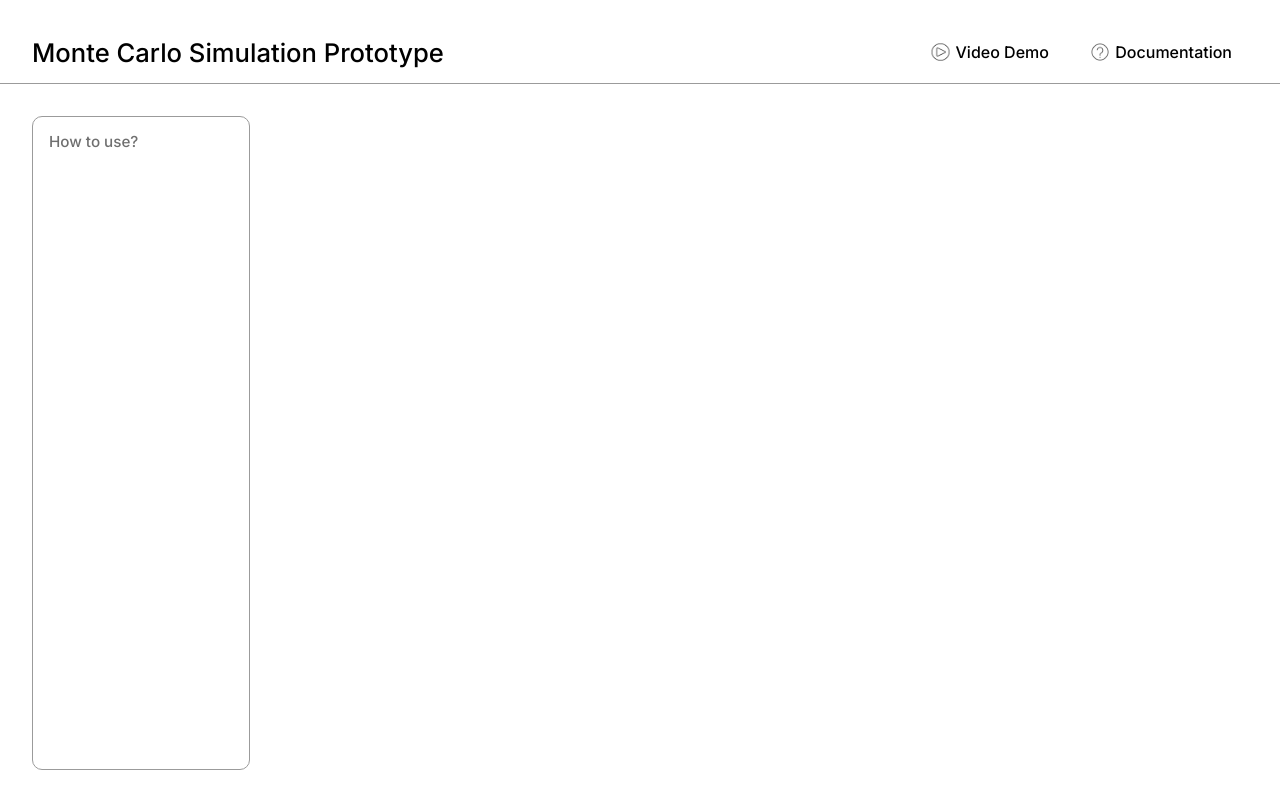
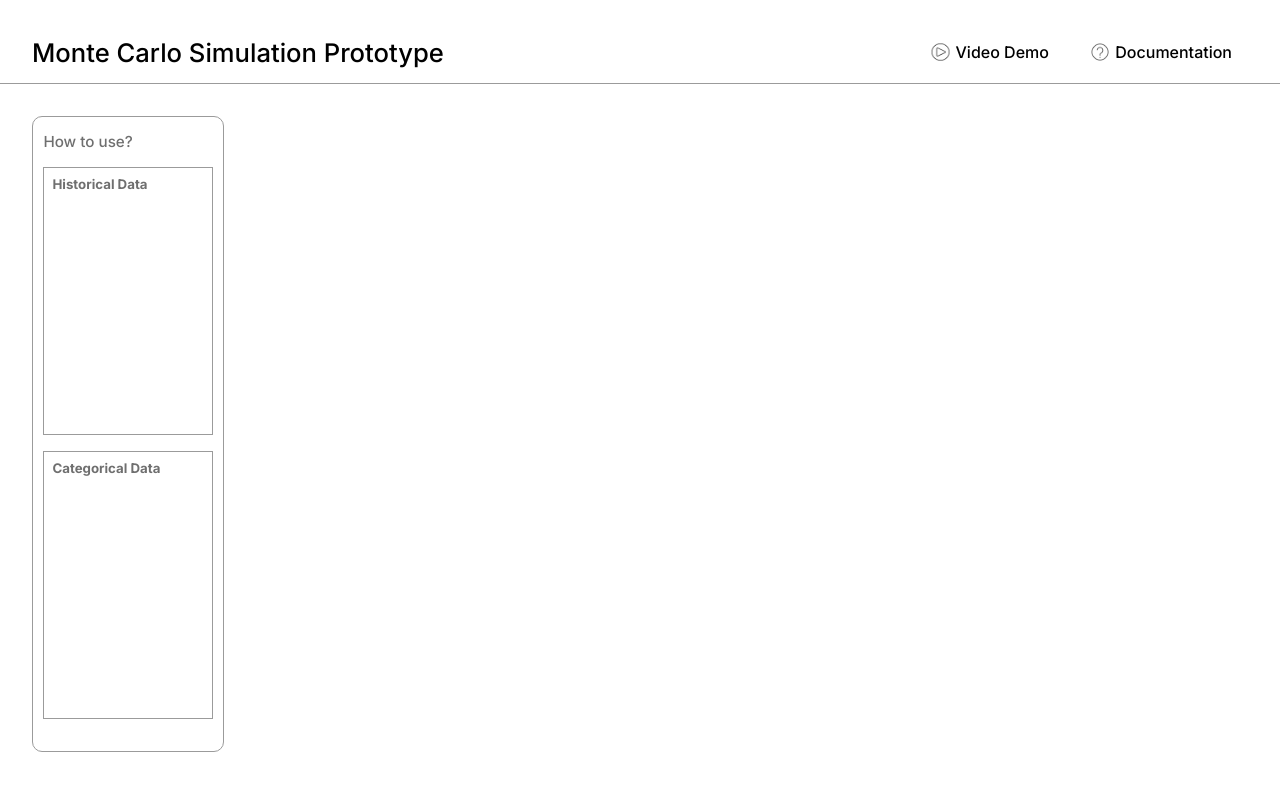
Before and after one commit to matchi-1/Monte-Carlo-Simulation-Prototype, a React (Create React App) app: page / in a window 1280 px wide. Built offline with nearby package versions, Linux system fonts and the light colour scheme.

Commit message:
added instructions containers

```diff
--- a/src/App.css
+++ b/src/App.css
@@ -57,13 +57,16 @@ html, body {
 }
 
 .instructions-container {
-  padding: 0rem 1rem 1rem 1rem;
-  align-items: center;
+  padding: 0rem .65rem 1rem .65rem;
+  align-items: flex-start;
   justify-content: flex-start;
   border: 1px solid var(--light-grey);
   border-radius: 10px;
-  width: 11.5rem;
+  width: 12rem;
   height: 100%;
+  display: flex;
+  flex-direction: column;
+  box-sizing: border-box;
 }
 
 .instructions-container p {
@@ -71,3 +74,18 @@ html, body {
   font-size: 0.95rem;
   color: var(--text-dark-grey);
 }
+
+.data-inst-container{
+  border: 1px solid var(--light-grey);
+  padding: 0.5rem;
+  width: 100%;
+  flex-grow: 1;
+  margin-bottom: 1rem;
+  box-sizing: border-box;
+}
+
+.data-inst-container h5 {
+  color: var(--text-dark-grey);
+  padding: 0;
+  margin: 0;
+}
--- a/src/App.js
+++ b/src/App.js
@@ -21,10 +21,10 @@ function App() {
         <div className='instructions-container'>
           <p>How to use?</p>
           <div className='data-inst-container'>
-
+            <h5>Historical Data</h5>
           </div>
           <div className='data-inst-container'>
-
+            <h5>Categorical Data</h5>
           </div>
         </div>
         <div className='monte-carlo-sim-container'>
```
